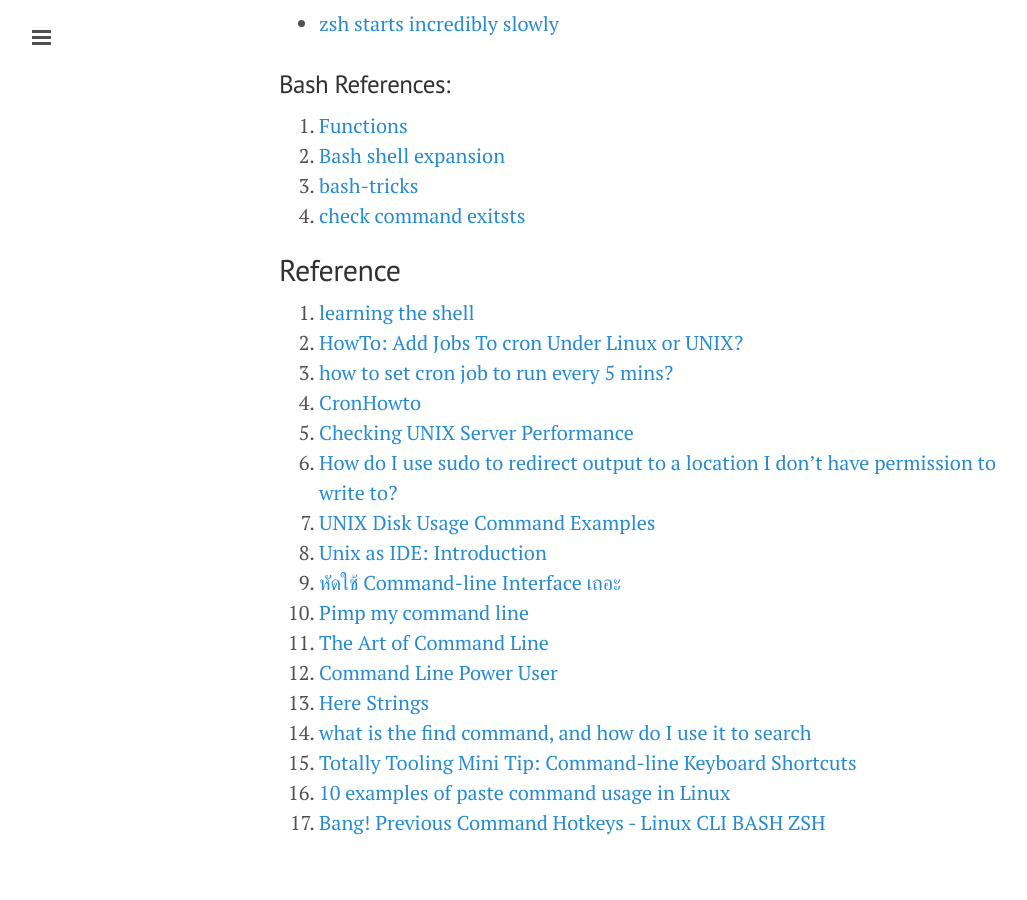
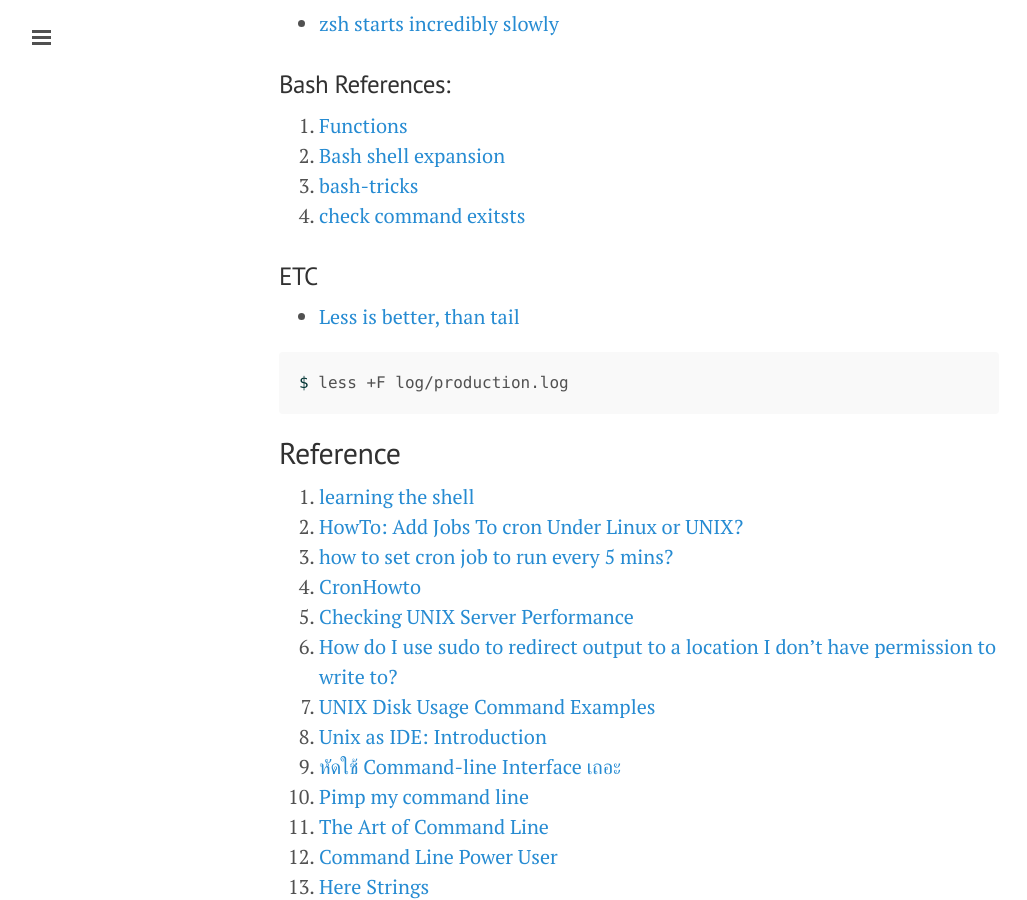
Before and after one commit to ibotdotout/ibotdotout.github.io, a Jekyll site: the page built from _posts/2014-06-27-unix.md, in a window 1280 px wide and 900 px high, scrolled down 6768 px. Shown: the whole window, without its empty margins (1-1028 px from the left). Built offline with Jekyll 4.4.1, drawn with Linux system fonts in a browser that asks for light colours; nearby versions of some CDN libraries; Markdown is read by kramdown in place of the engine named in the settings; comment, search, counter and statistics services are not loaded.

Commit message:
Add Less better, than tail

````diff
--- a/_posts/2014-06-27-unix.md
+++ b/_posts/2014-06-27-unix.md
@@ -300,6 +300,14 @@ last -x|grep shutdown | head -1
 1. [check command exitsts](http://stackoverflow.com/questions/592620/check-if-a-program-exists-from-a-bash-script)
 
 
+### ETC
+
+* [Less is better, than tail](http://blog.libinpan.com/2009/07/less-is-better-than-tail/)
+
+```sh
+$ less +F log/production.log
+```
+
 ## Reference
 1. [learning the shell](http://www.linuxcommand.org/lc3_learning_the_shell.php)
 2. [HowTo: Add Jobs To cron Under Linux or UNIX?](http://www.cyberciti.biz/faq/how-do-i-add-jobs-to-cron-under-linux-or-unix-oses/)
````
